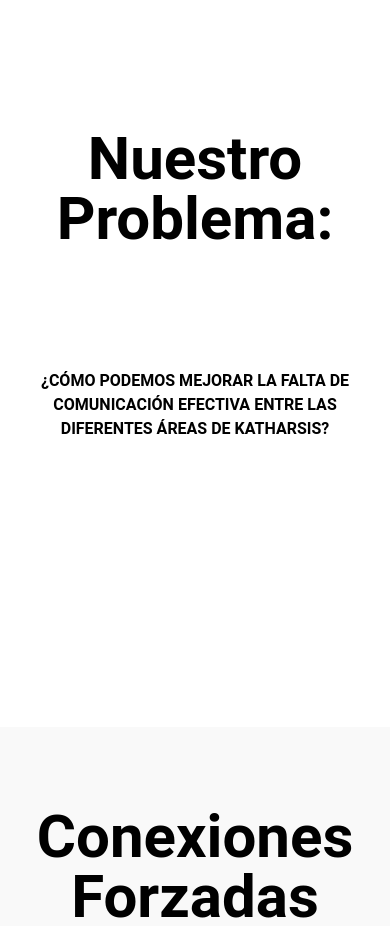
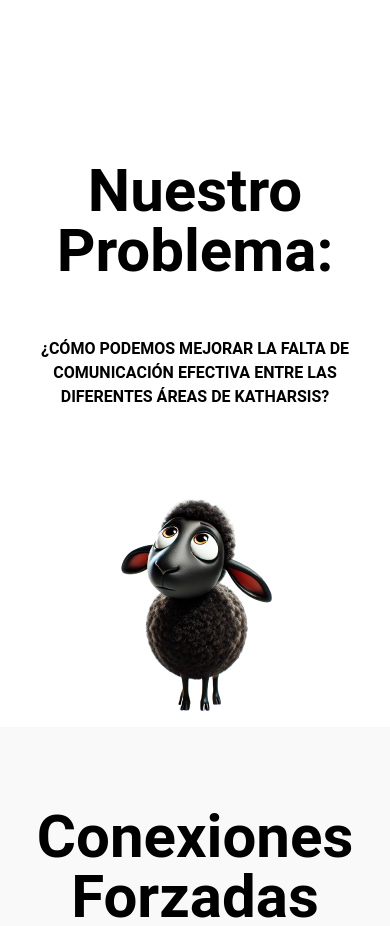
Before and after one commit to LeoRami99/katharsis, a Next.js app: page / in a window 390 px wide. Shown: the part 4760-5686 px from the top of the page. Built offline with nearby package versions, Linux system fonts and the light colour scheme.

Commit message:
fix: adjust layout and styling in SectionQuestion and SectionTeams components for improved responsiveness

```diff
--- a/src/app/components/Sections/SectionQuestion.tsx
+++ b/src/app/components/Sections/SectionQuestion.tsx
@@ -1,7 +1,7 @@
 const SectionQuestion = () => {
     return (
         <section className="flex justify-center items-center h-screen bg-white relative flex-col">
-            <h1 className="text-black text-6xl font-bold text-center mt-10 mb-16">
+            <h1 className="text-black text-6xl font-bold text-center mt-10">
                 Nuestro Problema:
             </h1>
             <div className="md:w1/2">
@@ -10,7 +10,7 @@
             <img
                 src="/ovejav3.png"
                 alt=""
-                className="w-[250px] md:w-[350px] absolute bottom-0  z-10 hidden md:block"
+                className="w-[250px] md:hidden absolute bottom-0  z-10"
             />
         </section>
     );
--- a/src/app/components/Sections/SectionTeams.tsx
+++ b/src/app/components/Sections/SectionTeams.tsx
@@ -43,7 +43,7 @@
             <img
                 src="/black-sheep.png"
                 alt=""
-                className="w-[200px] md:w-[300px] absolute bottom-0 left-0 z-10"
+                className="absolute lg:w-[200px]bottom-0 left-0 z-10"
             />
         </section>
 
```
